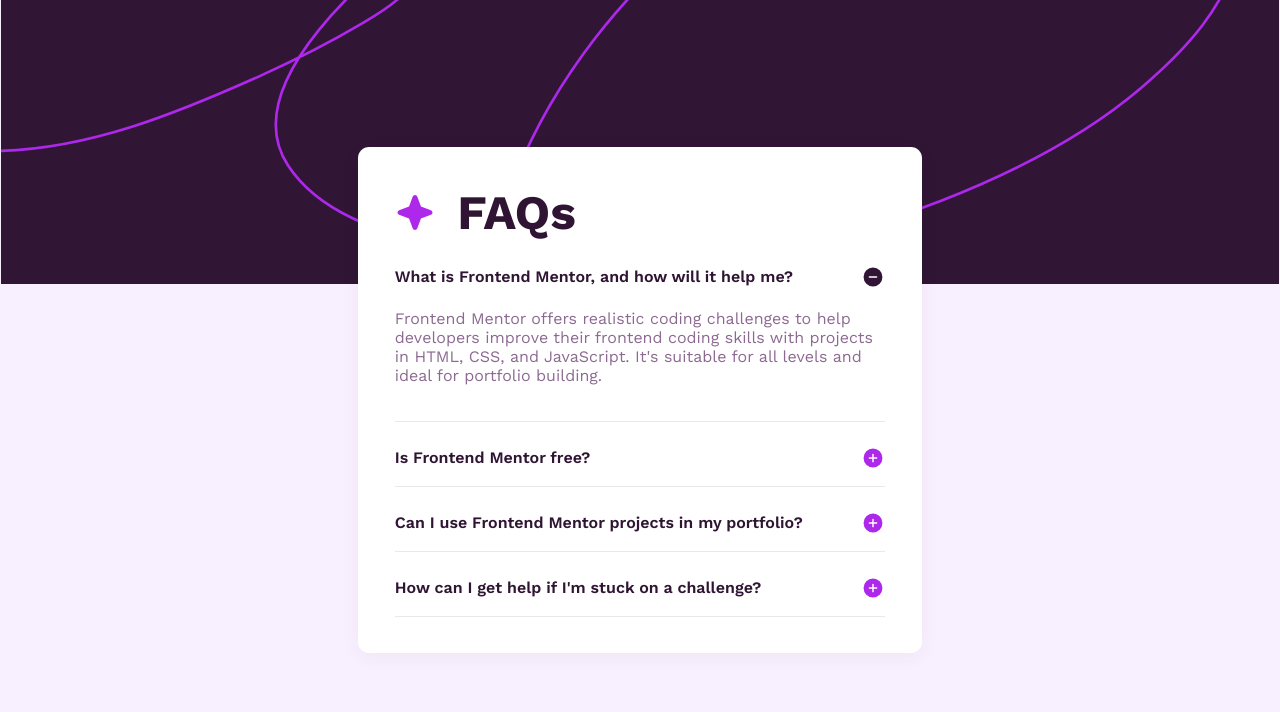
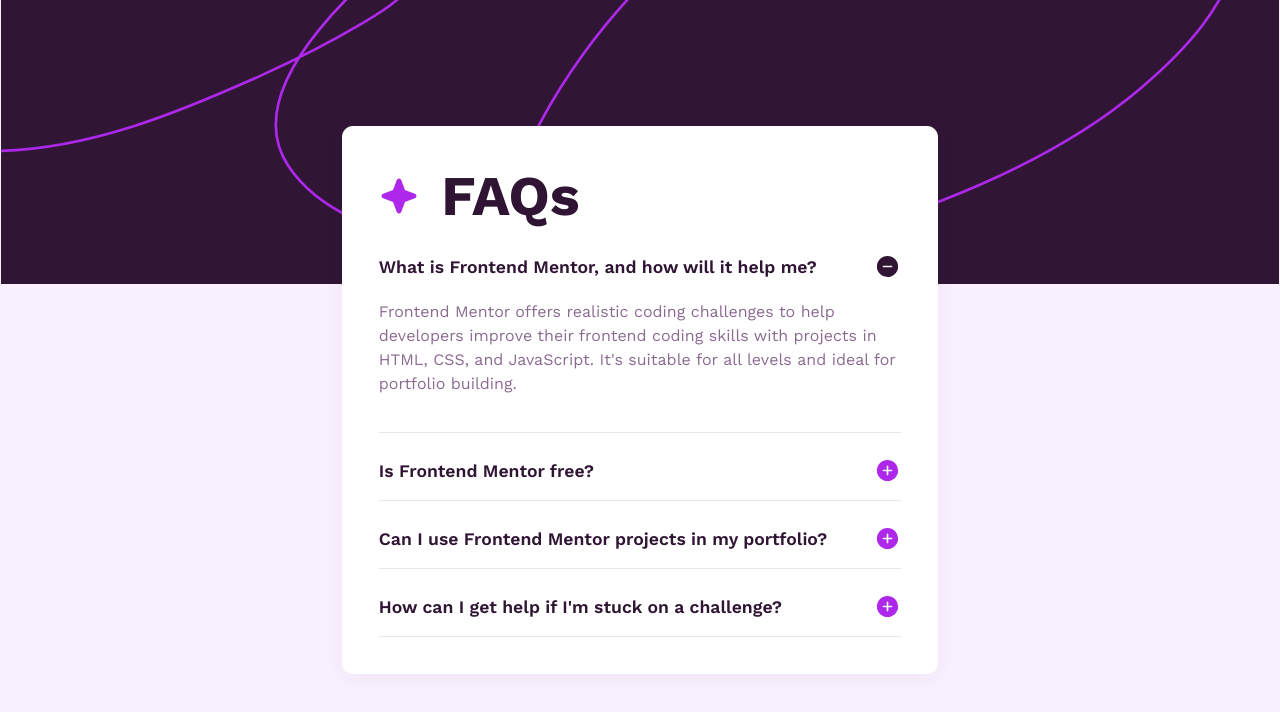
Before and after one commit to elyjuh/faq-accordion, a plain HTML site: page index.html in a window 1280 px wide. Drawn offline with nearby package versions, Linux system fonts and the light colour scheme.

Commit message:
Increase the size of paragraph, h1, and icons

```diff
--- a/style.css
+++ b/style.css
@@ -52,7 +52,7 @@
     border-radius: .7rem;
     padding: 2.3rem;
     width: 100%;
-    max-width: 35.250rem;
+    max-width: 37.250rem;
     height: auto;
     box-shadow: 0 4px 20px hsla(275, 40%, 15%, 0.05);
     gap: 1.5rem;
@@ -66,7 +66,7 @@
 }
 
 .heading h1 {
-    font-size: 3rem;
+    font-size: 3.5rem;
 }
 
 details {
@@ -112,7 +112,7 @@
 }
 
 span {
-    font-size: 1rem;
+    font-size: 1.1rem;
     color: var(--purple-950);
     transition: color .3s ease;
 }
@@ -127,11 +127,12 @@
     margin-top: 20px;
     margin-bottom: 20px;
     word-break: break-word;
+    line-height: 1.5rem;
 }
 
 .detail-icon {
-    width: 24px;
-    height: 24px;
+    width: 27px;
+    height: 27px;
     flex-shrink: 0;
     transition: transform 0.3s ease;
 }
```
